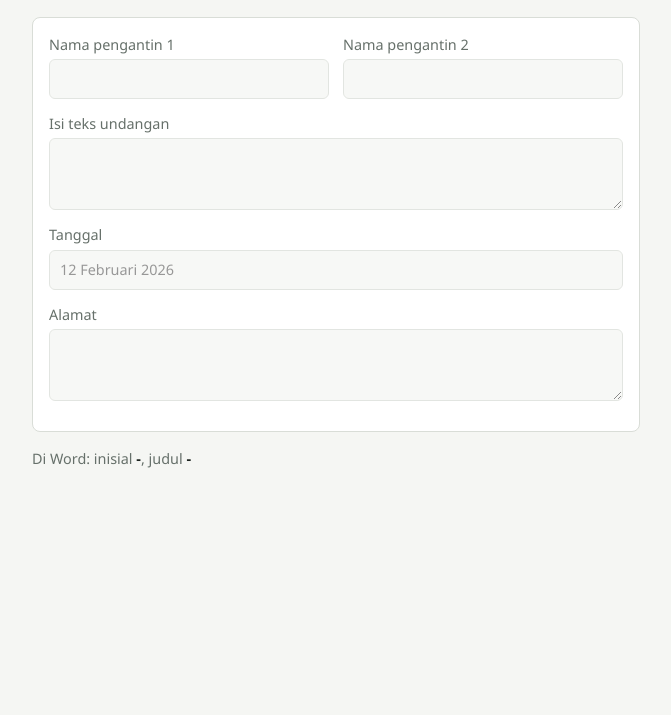
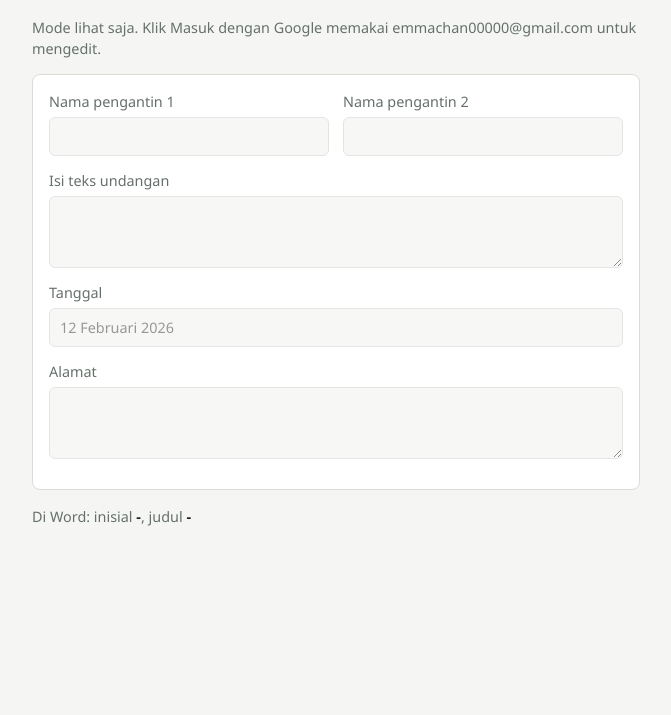
Before and after one commit to maestroo12/maillings, a plain HTML site: page index.html in a window 1280 px wide. Shown: the part 85-800 px from the top of the page, without its empty margins (304-975 px from the left). Drawn offline with Linux system fonts and the light colour scheme; no server answers.

Commit message:
Update index.html

```diff
--- a/index.html
+++ b/index.html
@@ -43,6 +43,8 @@
     </div>
   </header>
 
+  <p id="note" class="preview"></p>
+
   <form id="form">
     <div class="row">
       <label>Nama pengantin 1 <input id="nama1" maxlength="60" required></label>
@@ -86,6 +88,12 @@ function lockForm() {
   const ok = isOwner();
   FIELDS.forEach((f) => ($(f).disabled = !ok));
   $("btnSave").hidden = !ok;
+  let msg = "";
+  if (location.protocol === "file:") msg = "Buka lewat alamat https (GitHub Pages) atau localhost. Login Google tidak jalan kalau file dibuka langsung.";
+  else if (!user) msg = "Mode lihat saja. Klik Masuk dengan Google memakai " + OWNER + " untuk mengedit.";
+  else if (!ok) msg = "Anda masuk sebagai " + user.email + ", bukan " + OWNER + ". Hanya bisa melihat. Klik Keluar lalu masuk dengan akun yang benar.";
+  else msg = "Masuk sebagai " + user.email + ". Silakan edit lalu klik Simpan.";
+  $("note").textContent = msg;
 }
 
 function preview() {
```
